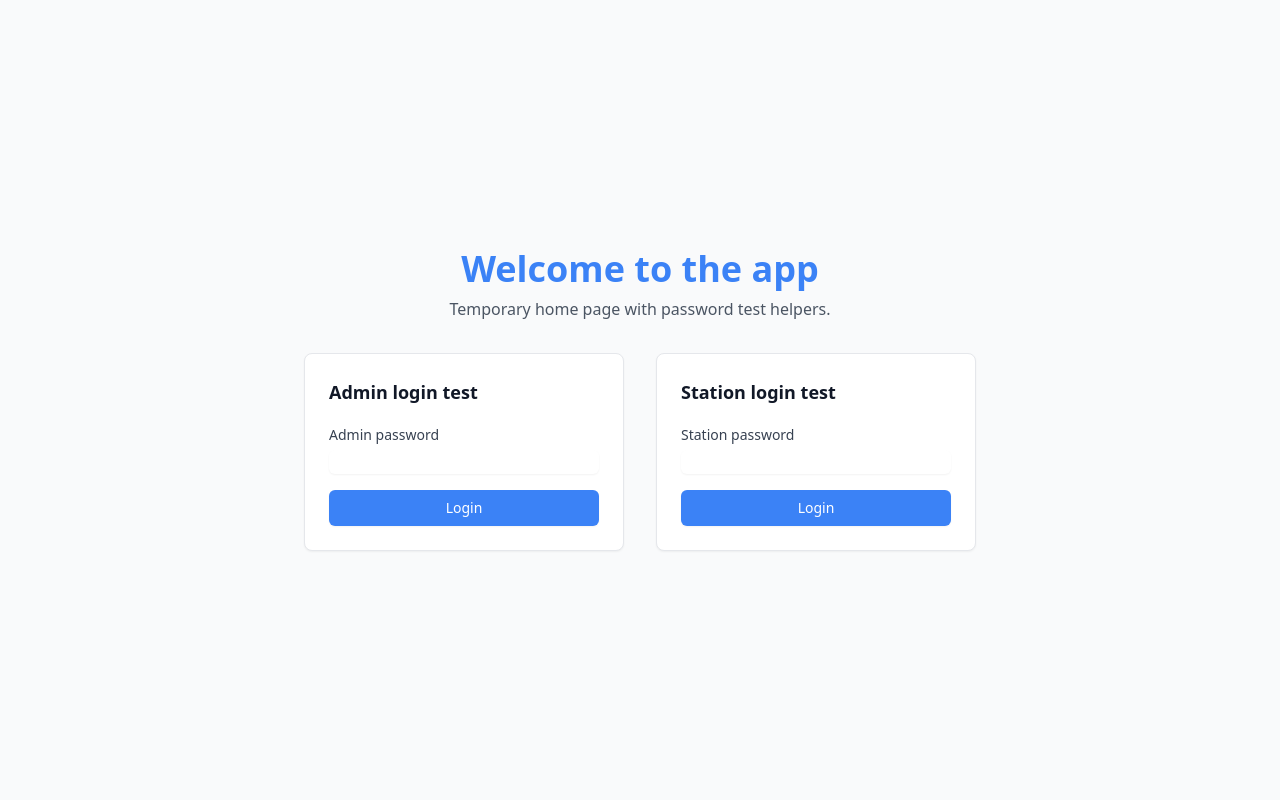
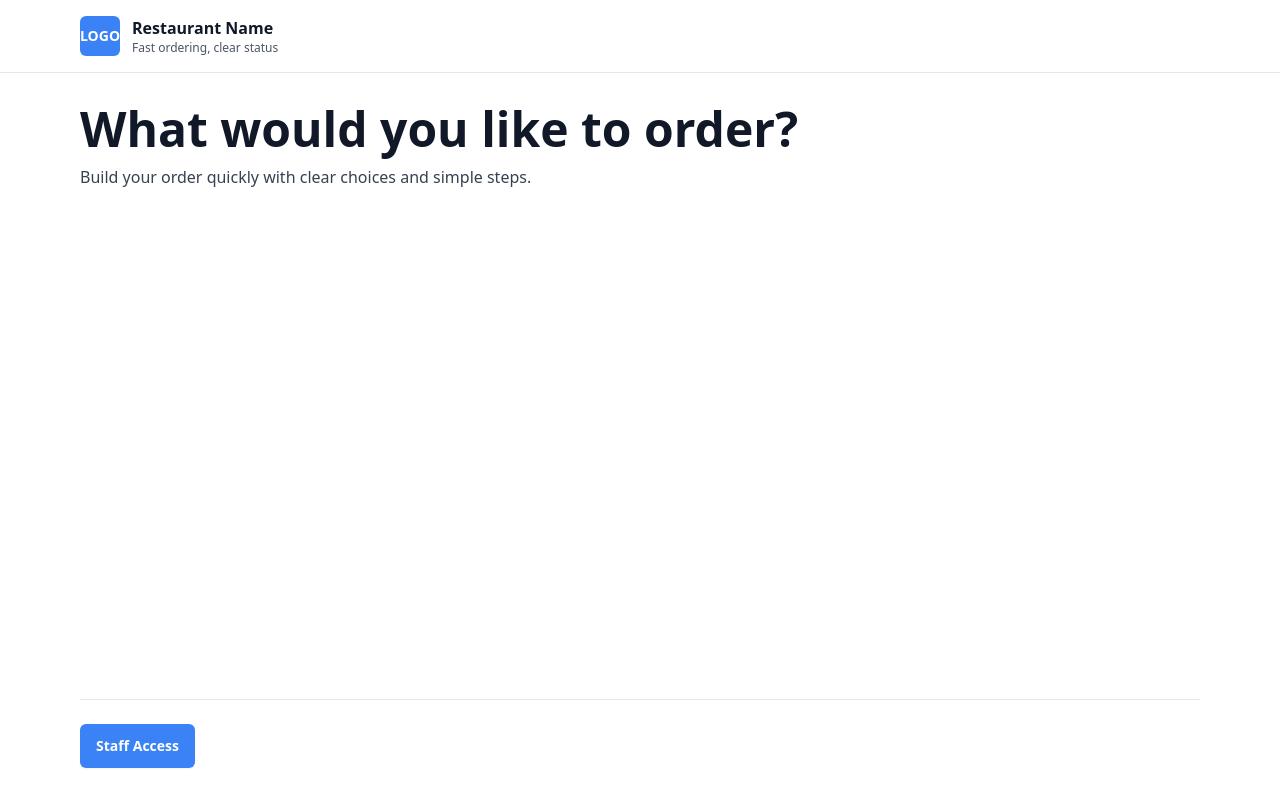
Before and after one commit to ishapiro/vibe-coding-course, a Nuxt app: page / in a window 1280 px wide. Built offline with nearby package versions, Linux system fonts and the light colour scheme.

Commit message:
Initial UI Framework implemented

```diff
--- a/pages/index.vue
+++ b/pages/index.vue
@@ -1,169 +1,189 @@
 <template>
-  <main class="min-h-screen flex items-center justify-center bg-gray-50 px-4">
-    <section class="w-full max-w-2xl space-y-8">
-      <header class="text-center space-y-2">
-        <h1 class="text-4xl font-bold text-brand">
-          Welcome to the app
+  <main class="min-h-screen bg-white text-gray-900">
+    <header class="border-b border-gray-200 bg-white">
+      <div class="mx-auto flex w-full max-w-6xl items-center justify-between px-4 py-4">
+        <div class="flex items-center gap-3">
+          <div class="flex h-10 w-10 items-center justify-center rounded-md bg-brand text-sm font-bold text-white">
+            LOGO
+          </div>
+          <div>
+            <p class="text-base font-semibold text-gray-900">
+              Restaurant Name
+            </p>
+            <p class="text-xs text-gray-600">
+              Fast ordering, clear status
+            </p>
+          </div>
+        </div>
+      </div>
+    </header>
+
+    <section class="mx-auto flex min-h-[calc(100vh-73px)] w-full max-w-6xl flex-col px-4 py-8">
+      <div class="flex-1">
+        <h1 class="text-4xl font-bold leading-tight text-gray-900 md:text-5xl">
+          What would you like to order?
         </h1>
-        <p class="text-gray-600">
-          Temporary home page with password test helpers.
+        <p class="mt-3 max-w-2xl text-base text-gray-700">
+          Build your order quickly with clear choices and simple steps.
         </p>
-      </header>
+      </div>
 
-      <div class="grid gap-8 md:grid-cols-2">
-        <!-- Admin password tester -->
-        <form
-          class="rounded-lg border border-gray-200 bg-white p-6 shadow-sm space-y-4"
-          @submit.prevent="checkPassword('admin')"
+      <div class="border-t border-gray-200 pt-6">
+        <div
+          v-if="staffUnlocked"
+          class="mb-4 rounded-lg border border-blue-200 bg-blue-50 p-4"
         >
-          <h2 class="text-lg font-semibold text-gray-900">
-            Admin login test
-          </h2>
-          <label class="block text-left space-y-1">
-            <span class="text-sm font-medium text-gray-700">
-              Admin password
-            </span>
+          <p class="text-sm font-medium text-blue-900">
+            Staff tools unlocked
+          </p>
+          <div class="mt-3 flex flex-wrap gap-2">
+            <NuxtLink
+              to="/admin"
+              class="inline-flex items-center justify-center rounded-md bg-brand px-4 py-2 text-sm font-medium text-white hover:bg-brand-dark focus:outline-none focus:ring-2 focus:ring-brand focus:ring-offset-2"
+            >
+              Admin
+            </NuxtLink>
+            <NuxtLink
+              to="/station"
+              class="inline-flex items-center justify-center rounded-md border border-gray-300 bg-white px-4 py-2 text-sm font-medium text-gray-900 hover:bg-gray-50 focus:outline-none focus:ring-2 focus:ring-brand focus:ring-offset-2"
+            >
+              Order Processing Station
+            </NuxtLink>
+            <NuxtLink
+              to="/status-board"
+              class="inline-flex items-center justify-center rounded-md border border-gray-300 bg-white px-4 py-2 text-sm font-medium text-gray-900 hover:bg-gray-50 focus:outline-none focus:ring-2 focus:ring-brand focus:ring-offset-2"
+            >
+              Status Board
+            </NuxtLink>
+          </div>
+        </div>
+
+        <button
+          type="button"
+          class="inline-flex w-full items-center justify-center rounded-md bg-brand px-4 py-3 text-sm font-semibold text-white shadow-sm hover:bg-brand-dark focus:outline-none focus:ring-2 focus:ring-brand focus:ring-offset-2 md:w-auto"
+          @click="staffModalOpen = true"
+        >
+          Staff Access
+        </button>
+      </div>
+    </section>
+
+    <div
+      v-if="staffModalOpen"
+      class="fixed inset-0 z-50 flex items-center justify-center bg-black/40 px-4"
+      role="dialog"
+      aria-modal="true"
+      aria-labelledby="staff-access-title"
+    >
+      <div class="w-full max-w-md rounded-lg border border-gray-200 bg-white p-5 shadow-lg">
+        <div class="flex items-start justify-between gap-3">
+          <div>
+            <h2 id="staff-access-title" class="text-lg font-semibold text-gray-900">
+              Staff Access
+            </h2>
+            <p class="mt-1 text-sm text-gray-600">
+              Enter staff password to unlock staff navigation links.
+            </p>
+          </div>
+          <button
+            type="button"
+            class="rounded-md border border-gray-300 bg-white px-3 py-1 text-sm font-medium text-gray-900 hover:bg-gray-50"
+            :disabled="authenticating"
+            @click="closeStaffModal()"
+          >
+            Close
+          </button>
+        </div>
+
+        <form class="mt-4 space-y-3" @submit.prevent="authenticateStaff">
+          <div>
+            <label class="text-sm font-medium text-gray-700">
+              Staff password
+            </label>
             <input
-              v-model="adminPassword"
+              v-model="staffPassword"
               type="password"
               autocomplete="off"
-              class="mt-1 block w-full rounded-md border-gray-300 shadow-sm focus:border-brand focus:ring-brand"
+              class="mt-1 block w-full rounded-md border border-gray-300 focus:border-brand focus:ring-brand"
+              :disabled="authenticating"
             />
-          </label>
+          </div>
+
+          <p v-if="staffAuthMessage" class="text-sm" :class="staffAuthOk ? 'text-green-700' : 'text-red-600'">
+            {{ staffAuthMessage }}
+          </p>
+
           <button
             type="submit"
-            class="inline-flex w-full items-center justify-center rounded-md bg-brand px-4 py-2 text-sm font-medium text-white shadow-sm hover:bg-brand-dark focus:outline-none focus:ring-2 focus:ring-brand focus:ring-offset-2 disabled:opacity-60"
-            :disabled="adminLoading"
+            class="inline-flex w-full items-center justify-center rounded-md bg-brand px-4 py-2 text-sm font-medium text-white hover:bg-brand-dark focus:outline-none focus:ring-2 focus:ring-brand focus:ring-offset-2 disabled:opacity-60"
+            :disabled="authenticating"
           >
-            <span v-if="adminLoading">Checking…</span>
-            <span v-else>Login</span>
+            <span v-if="authenticating">Verifying…</span>
+            <span v-else>Unlock Staff Navigation</span>
           </button>
-          <p v-if="adminMessage" class="text-sm" :class="adminMessageClass">
-            {{ adminMessage }}
-          </p>
-        </form>
-
-        <!-- Station password tester -->
-        <form
-          class="rounded-lg border border-gray-200 bg-white p-6 shadow-sm space-y-4"
-          @submit.prevent="checkPassword('station')"
-        >
-          <h2 class="text-lg font-semibold text-gray-900">
-            Station login test
-          </h2>
-          <label class="block text-left space-y-1">
-            <span class="text-sm font-medium text-gray-700">
-              Station password
-            </span>
-            <input
-              v-model="stationPassword"
-              type="password"
-              autocomplete="off"
-              class="mt-1 block w-full rounded-md border-gray-300 shadow-sm focus:border-brand focus:ring-brand"
-            />
-          </label>
-          <button
-            type="submit"
-            class="inline-flex w-full items-center justify-center rounded-md bg-brand px-4 py-2 text-sm font-medium text-white shadow-sm hover:bg-brand-dark focus:outline-none focus:ring-2 focus:ring-brand focus:ring-offset-2 disabled:opacity-60"
-            :disabled="stationLoading"
-          >
-            <span v-if="stationLoading">Checking…</span>
-            <span v-else>Login</span>
-          </button>
-          <p v-if="stationMessage" class="text-sm" :class="stationMessageClass">
-            {{ stationMessage }}
-          </p>
         </form>
       </div>
-    </section>
+    </div>
   </main>
 </template>
 
 <script setup lang="ts">
-const { setAuthenticated } = useAuth()
+const { stationPassword: storedStationPassword, setAuthenticated } = useAuth()
 
-const adminPassword = ref("")
-const adminLoading = ref(false)
-const adminMessage = ref("")
-const adminSuccess = ref<boolean | null>(null)
+const staffModalOpen = ref(false)
+const staffPassword = ref('')
+const authenticating = ref(false)
+const staffUnlocked = ref(false)
+const staffAuthMessage = ref('')
+const staffAuthOk = ref(false)
 
-const stationPassword = ref("")
-const stationLoading = ref(false)
-const stationMessage = ref("")
-const stationSuccess = ref<boolean | null>(null)
+function closeStaffModal () {
+  staffModalOpen.value = false
+  staffPassword.value = ''
+}
 
-const adminMessageClass = computed(() =>
-  adminSuccess.value === null
-    ? "text-gray-600"
-    : adminSuccess.value
-      ? "text-green-600"
-      : "text-red-600"
-)
-
-const stationMessageClass = computed(() =>
-  stationSuccess.value === null
-    ? "text-gray-600"
-    : stationSuccess.value
-      ? "text-green-600"
-      : "text-red-600"
-)
-
-async function checkPassword (role: 'admin' | 'station') {
-  const passwordRef = role === 'admin' ? adminPassword : stationPassword
-  const loadingRef = role === 'admin' ? adminLoading : stationLoading
-  const messageRef = role === 'admin' ? adminMessage : stationMessage
-  const successRef = role === 'admin' ? adminSuccess : stationSuccess
-
-  if (!passwordRef.value) {
-    messageRef.value = 'Please enter a password.'
-    successRef.value = null
+async function authenticateStaff () {
+  if (!staffPassword.value.trim()) {
+    staffAuthMessage.value = 'Please enter the staff password.'
+    staffAuthOk.value = false
     return
   }
 
-  loadingRef.value = true
-  messageRef.value = ''
-  successRef.value = null
+  authenticating.value = true
+  staffAuthMessage.value = ''
+  staffAuthOk.value = false
 
   try {
     const response = await fetch('/api/check-password', {
       method: 'POST',
-      headers: {
-        'Content-Type': 'application/json'
-      },
+      headers: { 'Content-Type': 'application/json' },
       body: JSON.stringify({
-        role,
-        password: passwordRef.value
+        role: 'station',
+        password: staffPassword.value
       })
     })
 
     const data = await response.json().catch(() => ({}))
-
-    if (!response.ok) {
-      messageRef.value =
-        typeof data.error === 'string'
-          ? data.error
-          : 'Password check failed.'
-      successRef.value = false
+    if (!response.ok || !data?.ok) {
+      staffAuthMessage.value = 'Incorrect staff password.'
+      staffAuthOk.value = false
       return
     }
 
-    if (data && typeof data.ok === 'boolean') {
-      successRef.value = data.ok
-      if (data.ok) {
-        setAuthenticated(role, passwordRef.value)
-        messageRef.value = 'Password is correct. Session updated.'
-      } else {
-        messageRef.value = 'Password is incorrect.'
-      }
-    } else {
-      messageRef.value = 'Unexpected response from server.'
-      successRef.value = false
-    }
+    setAuthenticated('station', staffPassword.value)
+    staffUnlocked.value = true
+    staffAuthMessage.value = 'Staff access granted.'
+    staffAuthOk.value = true
+    closeStaffModal()
   } catch {
-    messageRef.value = 'Network error while checking password.'
-    successRef.value = false
+    staffAuthMessage.value = 'Network error while checking password.'
+    staffAuthOk.value = false
   } finally {
-    loadingRef.value = false
+    authenticating.value = false
   }
 }
+
+onMounted(() => {
+  staffUnlocked.value = !!storedStationPassword.value
+})
 </script>
--- /dev/null
+++ b/pages/station.vue
@@ -0,0 +1,12 @@
+<template>
+  <main class="min-h-screen bg-white px-4 py-8">
+    <section class="mx-auto w-full max-w-6xl">
+      <h1 class="text-3xl font-bold text-gray-900">
+        Order Processing Station
+      </h1>
+      <p class="mt-2 text-gray-700">
+        Placeholder route. Station workflow UI will be implemented next.
+      </p>
+    </section>
+  </main>
+</template>
--- /dev/null
+++ b/pages/status-board.vue
@@ -0,0 +1,12 @@
+<template>
+  <main class="min-h-screen bg-white px-4 py-8">
+    <section class="mx-auto w-full max-w-6xl">
+      <h1 class="text-3xl font-bold text-gray-900">
+        Status Board
+      </h1>
+      <p class="mt-2 text-gray-700">
+        Placeholder route. Public order status board UI will be implemented next.
+      </p>
+    </section>
+  </main>
+</template>
```
